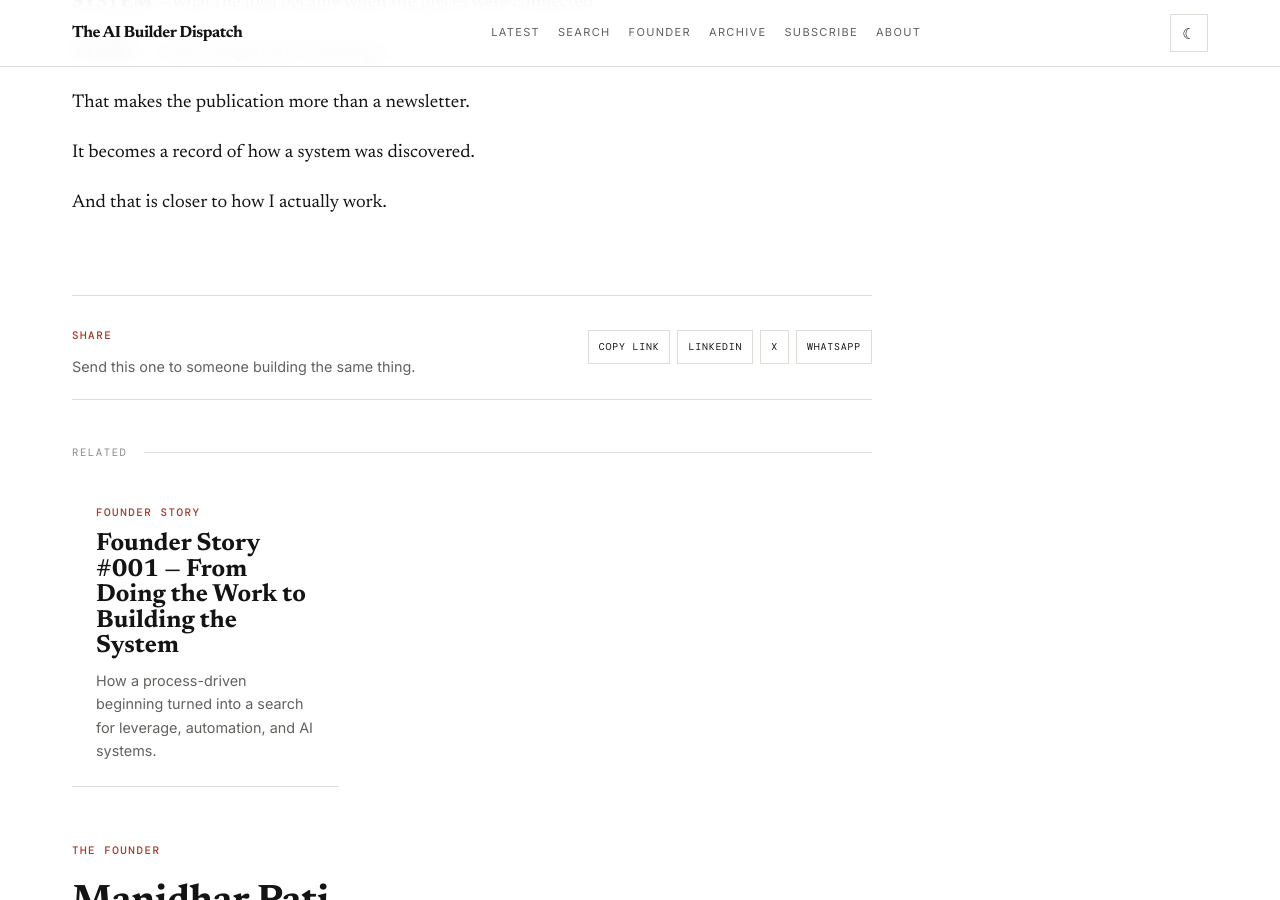
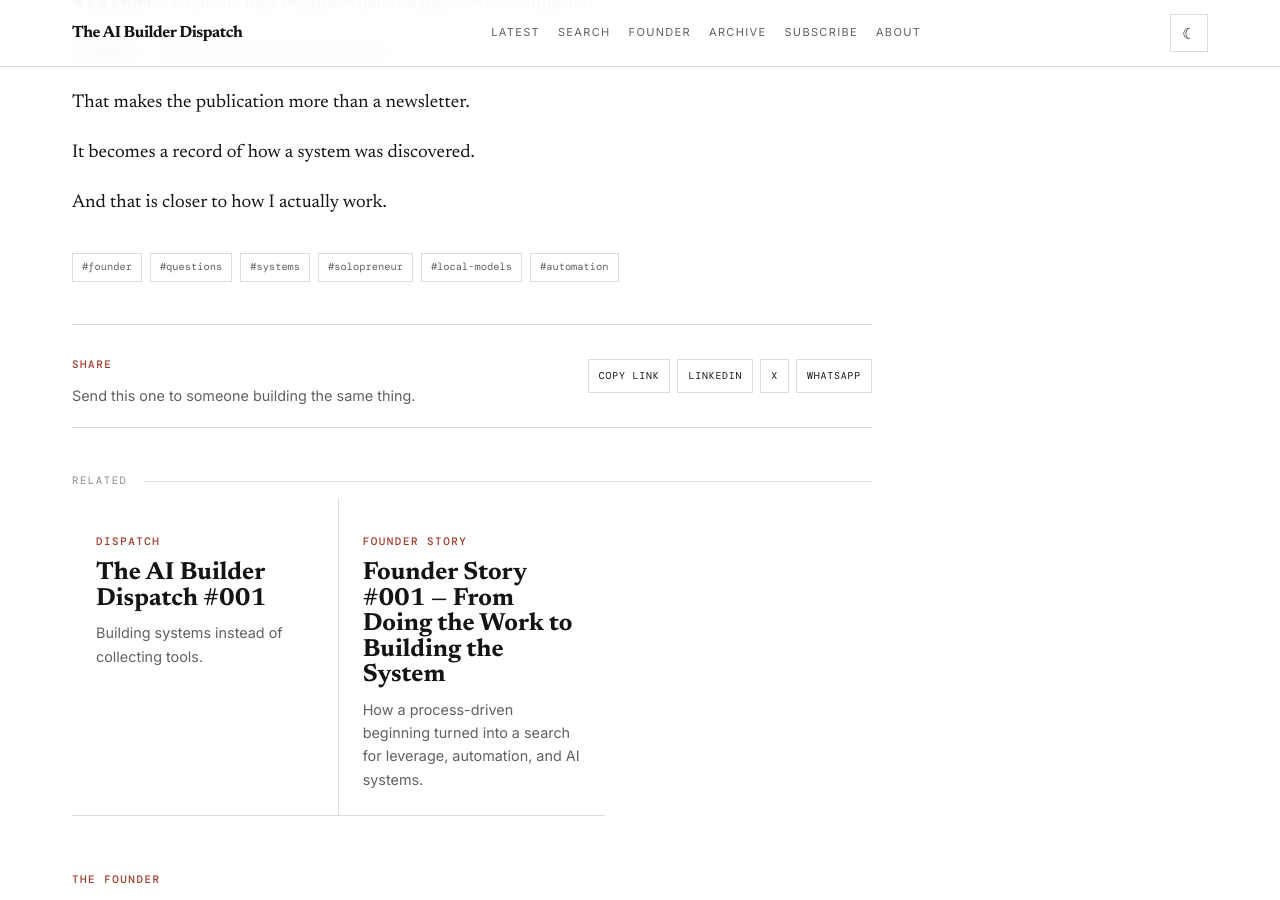
Before and after one commit to Manidhar8008/newsletter, a Jekyll site: the page built from _posts/2026-08-20-founder-story-002.md, in a window 1280 px wide and 900 px high, scrolled down 2814 px. Built offline with Jekyll 4.4.1, drawn with Linux system fonts in a browser that asks for light colours.

Commit message:
Add article metadata and tags

```diff
--- a/_posts/2026-08-20-founder-story-002.md
+++ b/_posts/2026-08-20-founder-story-002.md
@@ -5,6 +5,8 @@
 date: 2026-08-20
 categories: [founder]
 section: "FOUNDER STORY"
+read_time: 7
+tags: [founder, questions, systems, solopreneur, local-models, automation]
 ---
 
 I usually don't start with a product.
```
